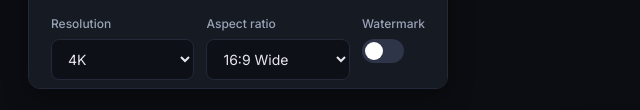
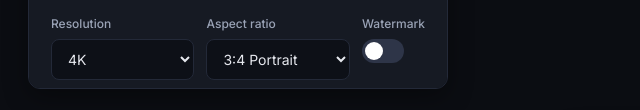
Before and after one commit to jimmylee827/byteplus-generator, a website: page public/index.html in a window 1280 px wide. Shown: the part 706-816 px from the top of the page, 0-640 px from the left. Drawn offline with Linux system fonts and the light colour scheme; no server answers.

Commit message:
chore(ui): default aspect ratio to 3:4 Portrait

```diff
--- a/public/index.html
+++ b/public/index.html
@@ -68,11 +68,11 @@
                         <option value="auto">Auto (let model decide)</option>
                         <option value="1:1">1:1 Square</option>
                         <option value="4:3">4:3 Landscape</option>
-                        <option value="3:4">3:4 Portrait</option>
-                        <option value="16:9" selected>16:9 Wide</option>
+                        <option value="3:4" selected>3:4 Portrait</option>
+                        <option value="16:9">16:9 Wide</option>
                         <option value="9:16">9:16 Tall</option>
-                        <option value="3:2">3:2</option>
-                        <option value="2:3">2:3</option>
+                        <option value="3:2">3:2 Landscape</option>
+                        <option value="2:3">2:3 Portrait</option>
                         <option value="21:9">21:9 Cinema</option>
                     </select>
                 </div>
```
